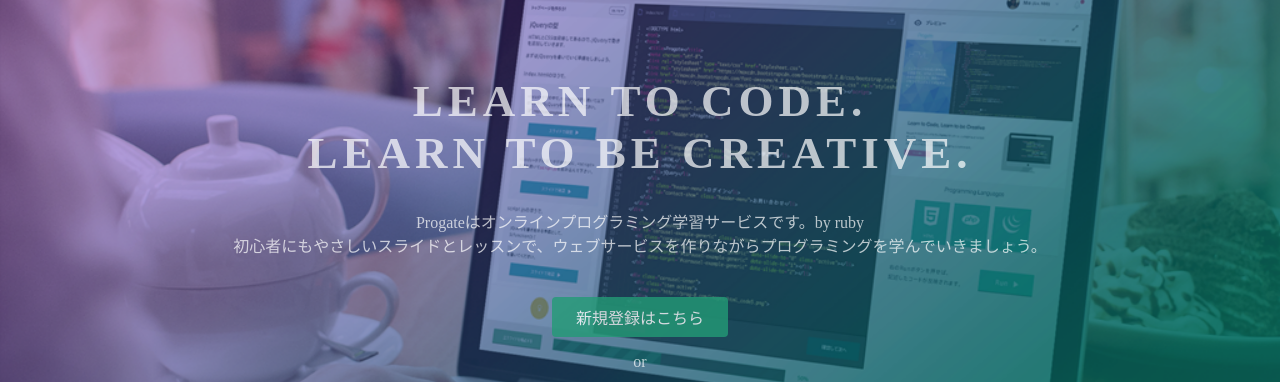
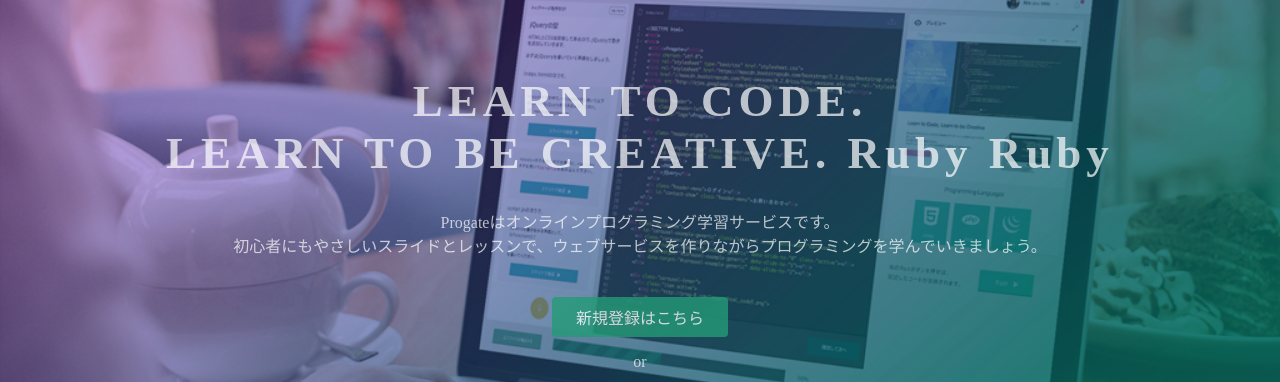
Before and after one commit to ruby0619/github.io, a plain HTML site: page index.html in a window 1280 px wide. Shown: the part 135-517 px from the top of the page. Drawn offline with Linux system fonts and the light colour scheme.

Commit message:
Update index.html

```diff
--- a/index.html
+++ b/index.html
@@ -23,8 +23,8 @@
   </header>
   <div class="top-wrapper">
     <div class="container">
-      <h1>LEARN TO CODE.<br>LEARN TO BE CREATIVE.</h1>
-      <p>Progateはオンラインプログラミング学習サービスです。by ruby<br>初心者にもやさしいスライドとレッスンで、ウェブサービスを作りながらプログラミングを学んでいきましょう。</p>
+      <h1>LEARN TO CODE.<br>LEARN TO BE CREATIVE. Ruby Ruby</h1>
+      <p>Progateはオンラインプログラミング学習サービスです。<br>初心者にもやさしいスライドとレッスンで、ウェブサービスを作りながらプログラミングを学んでいきましょう。</p>
       <div class="btn-wrapper">
         <a href="#" class="btn signup">新規登録はこちら</a>
         <p>or</p>
```
